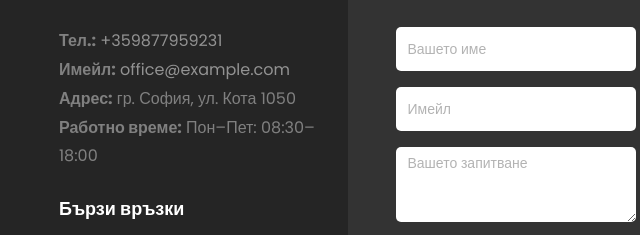
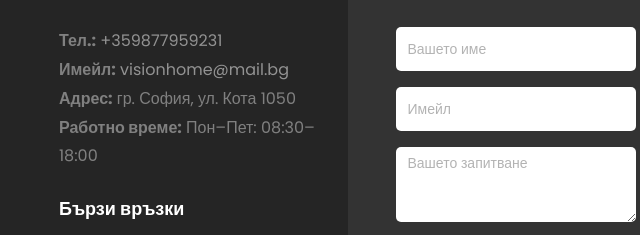
Before and after one commit to teodortt/visionhome.bg, a plain HTML site: page about.html in a window 1280 px wide. Shown: the part 3426-3661 px from the top of the page, 596-1236 px from the left. Drawn offline with Linux system fonts and the light colour scheme; some packages are replaced by stand-ins of ours; no server answers; files whose address does not match are found by name.

Commit message:
Update email address to visionhome@mail.bg in about.html, contact.html, index.html, and project.html

```diff
--- a/about.html
+++ b/about.html
@@ -806,7 +806,7 @@
                   </li>
                   <li>
                     <strong>Имейл:</strong>
-                    <a href="mailto:office@example.com">office@example.com</a>
+                    <a href="mailto:visionhome@mail.bg">visionhome@mail.bg</a>
                   </li>
                   <li><strong>Адрес:</strong> гр. София, ул. Кота 1050</li>
                   <li><strong>Работно време:</strong> Пон–Пет: 08:30–18:00</li>
```
Also changed, not shown: contact.html (+1 -1 lines), index.html (+1 -1 lines), project.html (+1 -1 lines).
